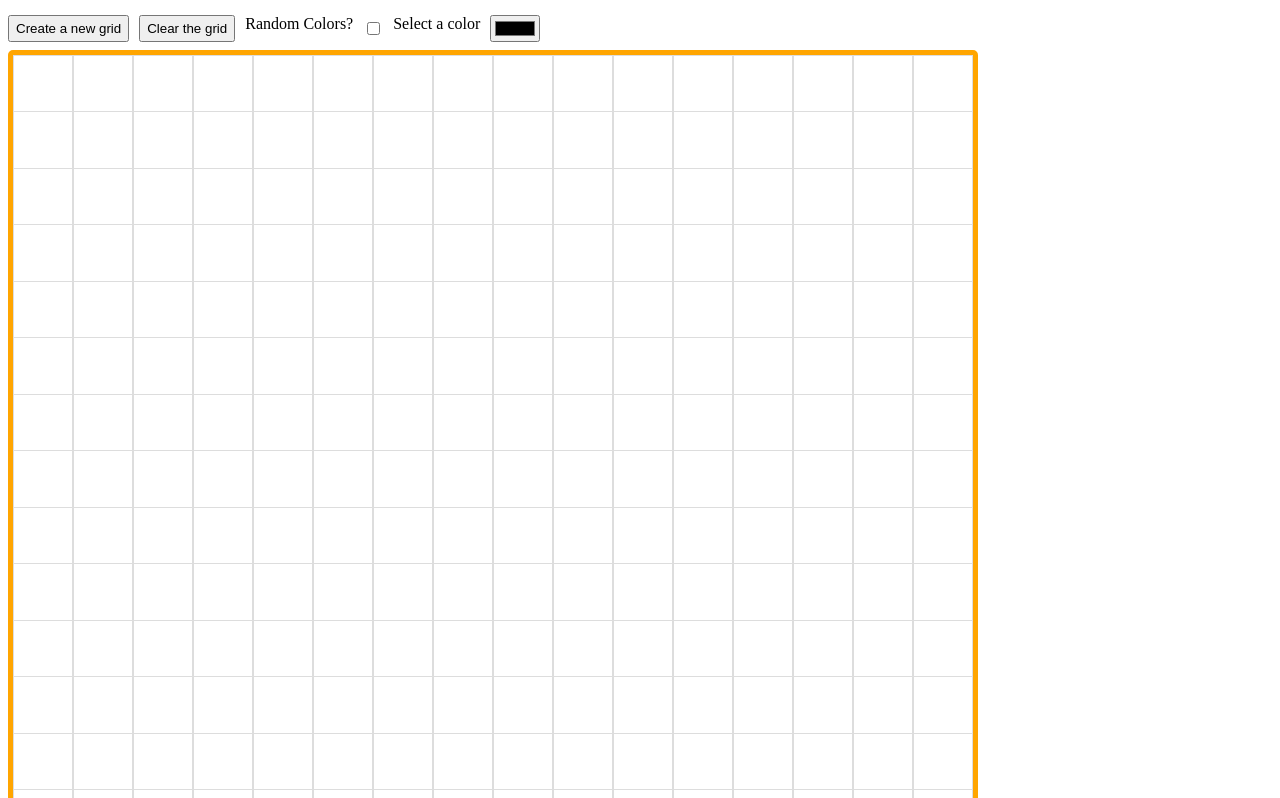
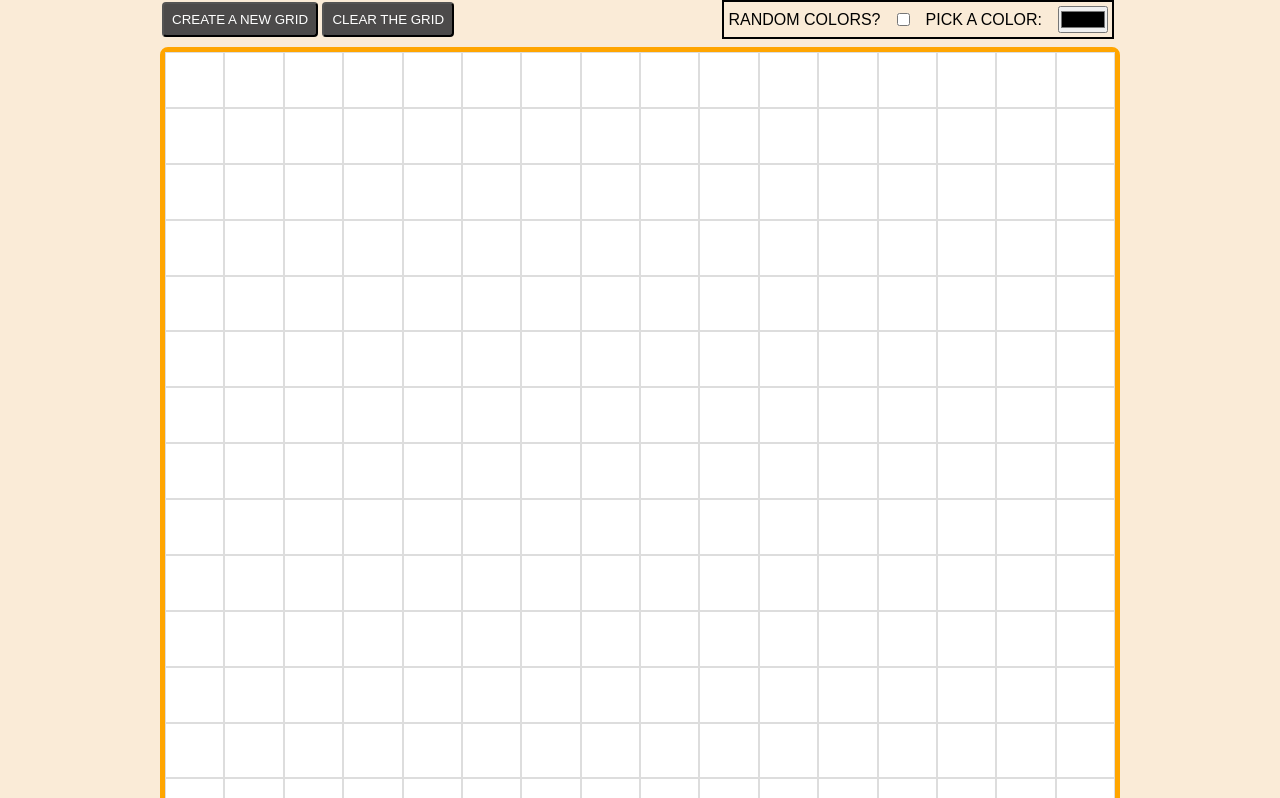
Before and after one commit to malautomedonte/etch_a_sketch_TOP, a plain HTML site: page index.html in a window 1280 px wide. Shown: the part 65-863 px from the top of the page. Drawn offline with Linux system fonts and the light colour scheme.

Commit message:
Improve UI, add ev listener to stop drawing when rm button is clicked

```diff
--- a/index.html
+++ b/index.html
@@ -8,9 +8,11 @@
     <script src="script.js" defer></script>
   </head>
   <body>
-    <h1>Etch-A-Sketch</h1>
+    <div class="wrapper">
+      <h1>Etch-A-Sketch!</h1>
 
-    <div class="buttons">
+      <div class="options-panel">
+        <div class="btns">
           <button type="button" class="btn-create-new-grid">
             Create a new grid
           </button>
@@ -22,13 +24,17 @@
           >
             Clear the grid
           </button>
+        </div>
 
+        <div class="inputs">
           <label for="toggleRandom">Random Colors?</label>
           <input type="checkbox" id="toggleRandom" />
 
-      <label for="favcolor">Select a color</label>
+          <label for="favcolor">Pick a color:</label>
           <input type="color" id="favcolor" value="#000000" />
         </div>
+      </div>
       <div class="container-grid-main"></div>
+    </div>
   </body>
 </html>
--- a/script.js
+++ b/script.js
@@ -13,6 +13,8 @@ const getUserColor = function () {
 };
 
 const initializeGrid = function () {
+  mainContainer.innerHTML = "";
+
   for (let i = 0; i <= rows; i++) {
     const row = document.createElement("div");
     row.classList.add("row");
@@ -22,21 +24,32 @@ const initializeGrid = function () {
       const square = document.createElement("div");
       square.classList.add("square");
       row.appendChild(square);
-
-      square.addEventListener("mouseenter", () => {
-        if (randomCheckBox.checked) {
-          square.style.backgroundColor = getRandomColor();
-        } else {
-          square.style.backgroundColor = selectedColor;
-        }
-      });
-
-      row.appendChild(square);
     }
 
     mainContainer.appendChild(row);
   }
 };
+
+// Event delegation, optimize memory usage, listener attached to mainContainer instead of every square.
+mainContainer.addEventListener(
+  "mouseenter",
+  (event) => {
+    if (event.target.classList.contains("square")) {
+      if (randomCheckBox.checked) {
+        event.target.style.backgroundColor = getRandomColor();
+      } else {
+        event.target.style.backgroundColor = selectedColor;
+      }
+    }
+  },
+  true
+); // "true" sets the listener to the capture phase to catch events sooner
+
+mainContainer.addEventListener("mouseup", (event) => {
+  if (event.button === 2 && event.target.classList.contains("square")) {
+    event.target.style.backgroundColor = "";
+  }
+});
 
 const clearGrid = function () {
   document.querySelectorAll(".square").forEach((square) => {
--- a/styles.css
+++ b/styles.css
@@ -1,16 +1,60 @@
+* {
+  margin: 0;
+  padding: 0;
+  box-sizing: border-box;
+  text-transform: uppercase;
+}
+
+body {
+  background-color: antiquewhite;
+  font-family: Arial, Helvetica, sans-serif;
+}
+
+.wrapper {
+  max-width: 960px;
+  margin: auto;
+  padding: 16px 0 16px 0;
+}
+
 .container-grid-main {
   display: flex;
   flex-direction: column;
   width: 960px;
   height: 960px;
   border: 5px solid orange;
-  border-radius: 5px;
+  border-radius: 8px;
 }
 
-.buttons {
+.options-panel {
   display: flex;
   gap: 10px;
-  margin-bottom: 8px;
+  margin: 8px 2px 4px 2px;
+  justify-content: space-between;
+  align-items: center;
+}
+
+.btn-create-new-grid,
+.btn-clear-existing-grid {
+  padding: 8px;
+  background-color: rgb(76, 74, 74);
+  color: white;
+  border-radius: 4px;
+  cursor: pointer;
+}
+
+.btn-create-new-grid:hover,
+.btn-clear-existing-grid:hover {
+  background-color: rgb(0, 0, 0);
+  transition: 0.3s ease-in-out;
+}
+
+.inputs {
+  display: flex;
+  gap: 16px;
+  border: 2px solid black;
+  margin: 4px;
+  padding: 4px;
+  align-items: center; /* This centers the children vertically */
 }
 
 .row {
```
Lines whose indentation alone changed are shown as unchanged.
